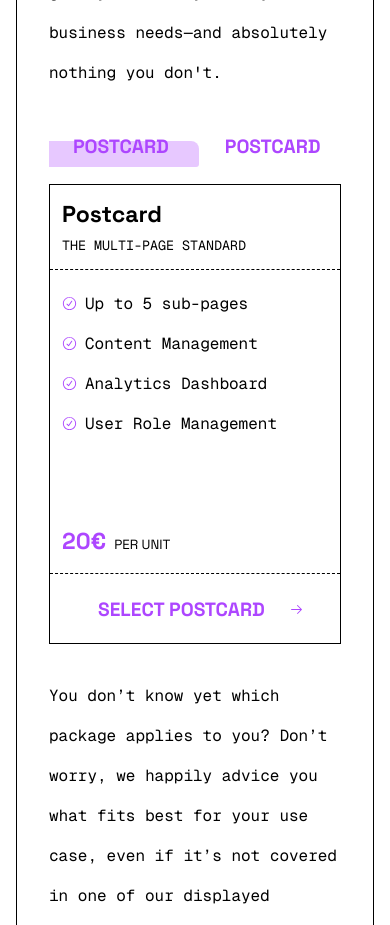
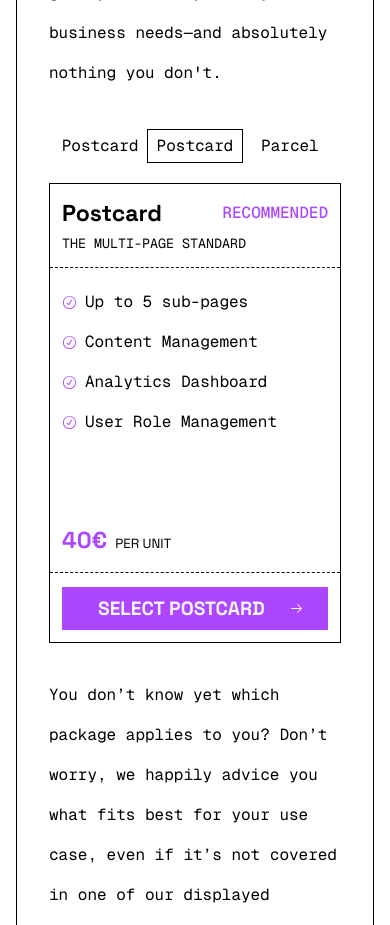
Before and after one commit to mmDevStudio/brand, a Next.js app: page / in a window 390 px wide. Shown: the part 2760-3685 px from the top of the page. Built offline with nearby package versions, Linux system fonts and the light colour scheme.

Commit message:
refactor(carousel): custom buttons

```diff
--- a/src/app/(home)/_components/Products/PricingSection.tsx
+++ b/src/app/(home)/_components/Products/PricingSection.tsx
@@ -47,11 +47,12 @@ export default function PricingSection() {
           title: pkg.title,
           panel: <PackageCard {...pkg} className="max-w-100 mx-auto" />,
         }))}
+        startTab={1}
         className="lg:hidden w-full"
       />
 
       {/* Desktop Layout (>= lg) */}
-      <div className="hidden lg:flex gap-6 justify-center w-full">
+      <div className="hidden lg:flex gap-6 justify-center w-full px-10">
         {packages.map((pkg, idx) => (
           <PackageCard
             key={`${pkg.title}-${idx}`}
--- a/src/components/Button.tsx
+++ b/src/components/Button.tsx
@@ -15,10 +15,6 @@ const buttonStyles = cva(
         md: "px-6 py-3 gap-3 text-lg",
         sm: "px-3 py-2 gap-2 text-body",
       },
-      active: {
-        true: "highlight active-highlight",
-        false: "",
-      },
     },
   },
 );
@@ -29,7 +25,6 @@ type ButtonProps = React.ComponentProps<"button"> & {
   mode?: "filled" | "ghost";
   asChild?: boolean;
   size?: "md" | "sm";
-  active?: true | false;
 };
 
 export default function Button({
@@ -40,7 +35,6 @@ export default function Button({
   asChild,
   children,
   size = "md",
-  active = false,
   ...props
 }: ButtonProps) {
   const Comp = asChild ? Slot.Root : "button";
@@ -51,10 +45,7 @@ export default function Button({
   );
 
   return (
-    <Comp
-      className={cn(buttonStyles({ mode, size, active }), className)}
-      {...props}
-    >
+    <Comp className={cn(buttonStyles({ mode, size }), className)} {...props}>
       {prefixIcon && <span className="shrink-0">{prefixIcon}</span>}
 
       <Slot.Slottable>{content}</Slot.Slottable>
--- a/src/components/Carousel.tsx
+++ b/src/components/Carousel.tsx
@@ -2,7 +2,6 @@
 
 import { type ReactNode, useId, useState } from "react";
 import cn from "@/utils/cn";
-import Button from "./Button";
 
 export type TabItem = {
   id?: string;
@@ -33,7 +32,7 @@ export default function Carousel({
     <div className={cn("flex flex-col gap-4", className)} {...props}>
       <div
         role="tablist"
-        className="flex gap-2 w-full overflow-x-auto md:justify-between"
+        className="flex w-full overflow-x-auto justify-between bg-stripes p-1"
       >
         {tabs.map(({ id, title }, tabNum) => {
           const isSelected = tabNum === currentTab;
@@ -41,18 +40,21 @@ export default function Carousel({
           const panelId = `${baseId}-panel-${id ?? tabNum}`;
 
           return (
-            <Button
+            <button
+              type="button"
+              className={cn(
+                "w-full py-1",
+                isSelected ? "bg-white border-border-subtle border" : "",
+              )}
               key={id ?? `${title}-${tabNum}`}
               id={tabId}
               role="tab"
               aria-selected={isSelected}
               aria-controls={panelId}
-              mode="ghost"
-              active={isSelected}
               onClick={() => setCurrentTab(tabNum)}
             >
               {title}
-            </Button>
+            </button>
           );
         })}
       </div>
```
